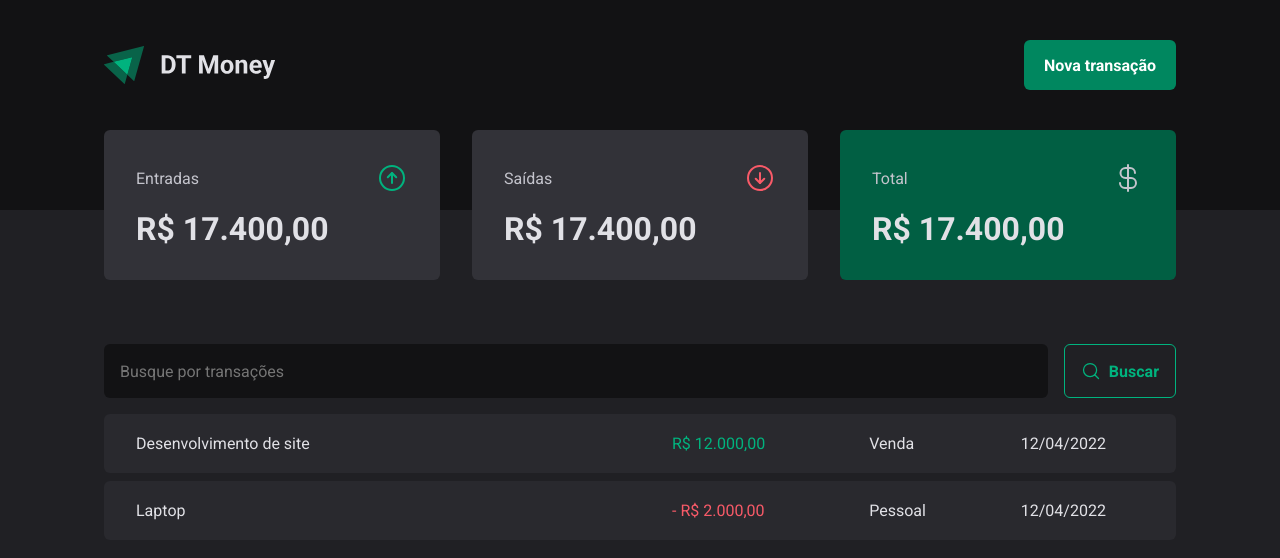
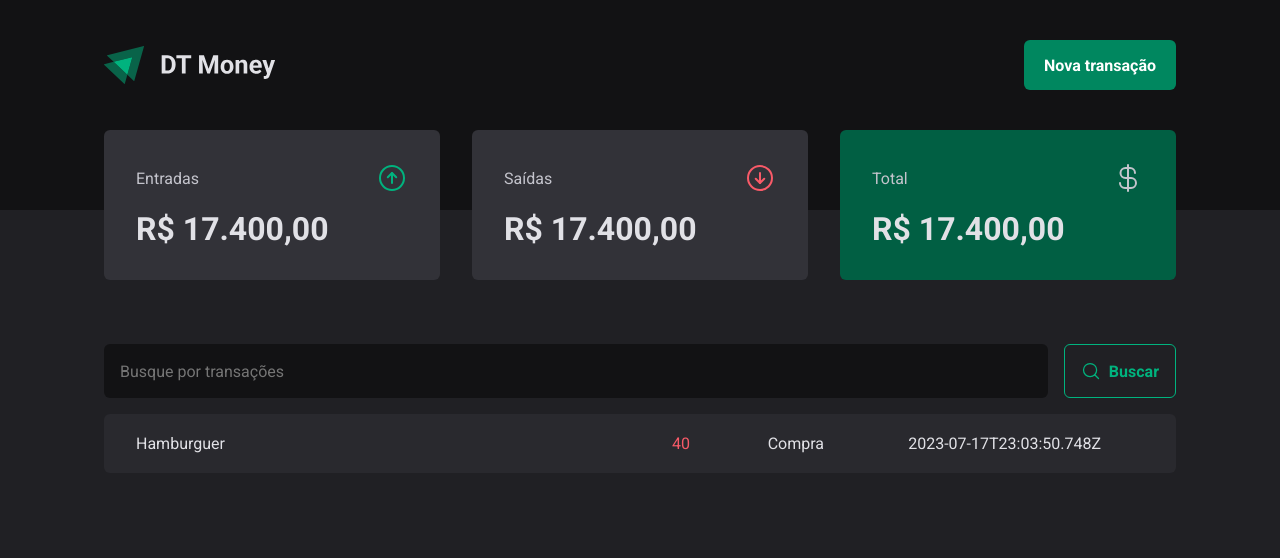
Before and after one commit to igorct1/03-ignite-dt-money, a React (Vite) app: page / in a window 1280 px wide. Shown: the top 558 px of the page. Built offline with nearby package versions, Linux system fonts and the light colour scheme; data requests are answered from the project's data file.

Commit message:
feat: transactions context

```diff
--- a/server.json
+++ b/server.json
@@ -2,8 +2,11 @@
  "posts": [
     {
         "id": 1,
-        "title": "aprendendo json server",
-        "author": "@igorct1"
+        "description": "Hamburguer",
+        "type": "outcome",
+        "price": 40,
+        "category": "Compra",
+        "createdAt": "2023-07-17T23:03:50.748Z"
     }
  ]
 }
--- a/src/App.tsx
+++ b/src/App.tsx
@@ -2,12 +2,15 @@ import { ThemeProvider } from 'styled-components'
 import { defaultTheme } from './styles/themes/default'
 import { GlobalStyle } from './styles/global'
 import { Transactions } from './pages/Transactions'
+import { TransactionsStorage } from './contexts/TransactionsContext'
 
 export function App() {
   return (
     <ThemeProvider theme={defaultTheme}>
-      <Transactions />
-      <GlobalStyle />
+      <TransactionsStorage>
+        <Transactions />
+        <GlobalStyle />
+      </TransactionsStorage>
     </ThemeProvider>
   )
 }
--- /dev/null
+++ b/src/contexts/TransactionsContext.tsx
@@ -0,0 +1,43 @@
+import { createContext, ReactNode, useEffect, useState } from 'react'
+
+interface ITransaction {
+  id: number
+  description: string
+  type: 'income' | 'outcome'
+  price: number
+  category: string
+  createdAt: string
+}
+
+interface TransactionsContextType {
+  transactions: ITransaction[]
+}
+
+export const TransactionsContext = createContext({} as TransactionsContextType)
+
+interface TransactionStorageProps {
+  children: ReactNode
+}
+
+export function TransactionsStorage({ children }: TransactionStorageProps) {
+  const [transactions, setTransactions] = useState<ITransaction[]>([])
+
+  async function getTransactions() {
+    const res = await fetch('http://localhost:3000/posts')
+
+    const json = await res.json()
+
+    setTransactions(json)
+    console.log(json)
+  }
+
+  useEffect(() => {
+    getTransactions()
+  }, [])
+
+  return (
+    <TransactionsContext.Provider value={{ transactions }}>
+      {children}
+    </TransactionsContext.Provider>
+  )
+}
--- a/src/pages/Transactions/index.tsx
+++ b/src/pages/Transactions/index.tsx
@@ -1,4 +1,4 @@
-import { useEffect, useState } from 'react'
+import { useContext } from 'react'
 import { Header } from '../../components/Header'
 import { Summary } from '../../components/Summary'
 import { SearchForm } from './components/SearchForm'
@@ -7,23 +7,12 @@ import {
   TransactionsContainer,
   TransactionsTable,
 } from './styles'
+import { TransactionsContext } from '../../contexts/TransactionsContext'
 
 export function Transactions() {
-  const [transactions, setTransactions] = useState([])
-
-  useEffect(() => {
-    async function getData() {
-      const res = await fetch('http://localhost:3000/posts')
-
-      const json = await res.json()
-
-      setTransactions(json)
-    }
-    getData()
-  }, [])
+  const { transactions } = useContext(TransactionsContext)
 
   console.log(transactions)
-
   return (
     <div>
       <Header />
@@ -34,23 +23,21 @@ export function Transactions() {
 
         <TransactionsTable>
           <tbody>
-            <tr>
-              <td width="50%">Desenvolvimento de site</td>
-              <td>
-                <PriceHighlight variant="income">R$ 12.000,00</PriceHighlight>
-              </td>
-              <td>Venda</td>
-              <td>12/04/2022</td>
-            </tr>
-
-            <tr>
-              <td width="50%">Laptop</td>
-              <td>
-                <PriceHighlight variant="outcome">- R$ 2.000,00</PriceHighlight>
-              </td>
-              <td>Pessoal</td>
-              <td>12/04/2022</td>
-            </tr>
+            {transactions &&
+              transactions.map((transaction) => {
+                return (
+                  <tr key={transaction.id}>
+                    <td width="50%">{transaction.description}</td>
+                    <td>
+                      <PriceHighlight variant={transaction.type}>
+                        {transaction.price}
+                      </PriceHighlight>
+                    </td>
+                    <td>{transaction.category}</td>
+                    <td>{transaction.createdAt}</td>
+                  </tr>
+                )
+              })}
           </tbody>
         </TransactionsTable>
       </TransactionsContainer>
```
